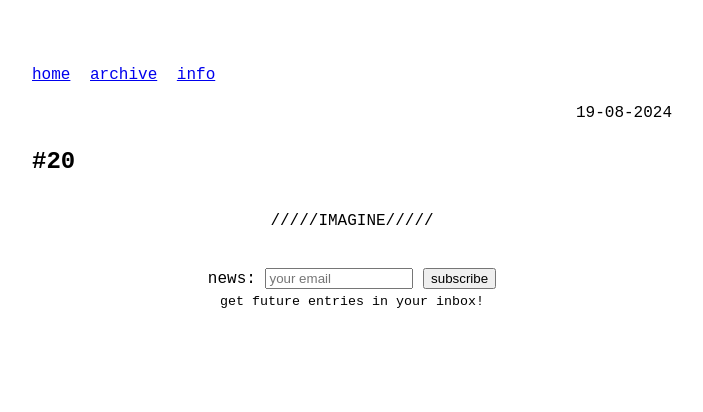
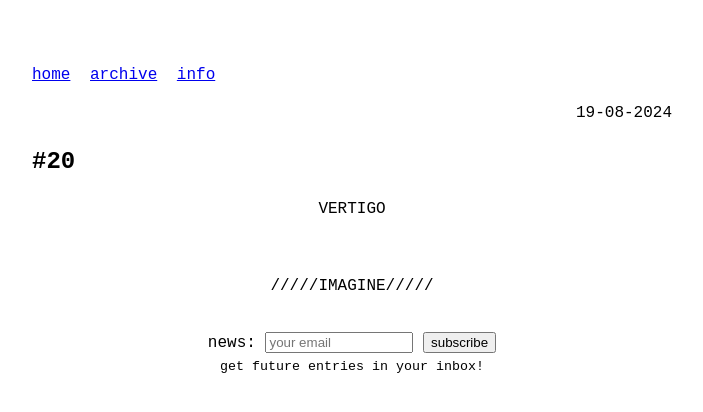
Before and after one commit to odaniloluna/odaniloluna.github.io, a Jekyll site: the page built from _posts/2024-08-19-#20.md, in a window 1280 px wide. Shown: the top 412 px of the page, without its empty margins (288-991 px from the left). Built offline with Jekyll 4.4.1, drawn with Linux system fonts in a browser that asks for light colours.

Commit message:
Update 2024-08-19-#20.md

```diff
--- a/_posts/2024-08-19-#20.md
+++ b/_posts/2024-08-19-#20.md
@@ -4,4 +4,7 @@ title: #20
 slug: #20
 ---
 
-<p class="description" style="text-align: justify;">
+<p class="description" style="text-align: center;">
+VERTIGO
+<br>
+<br>
```
